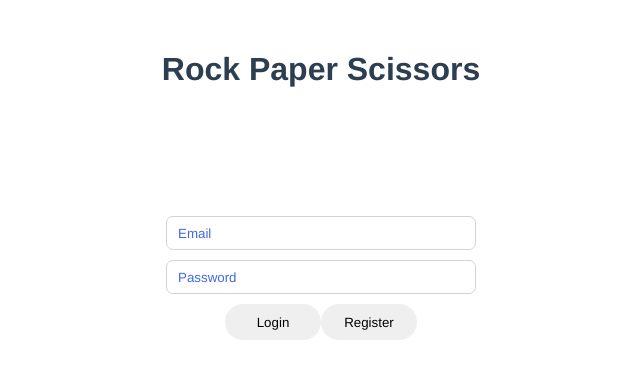
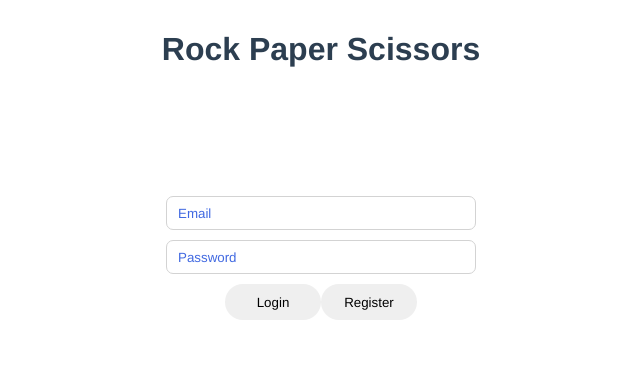
Before and after one commit to Razakai/rock-paper-scissors, a Vue app: page / in a window 1280 px wide. Shown: the top 378 px of the page, without its empty margins (319-959 px from the left). Built offline with nearby package versions, Linux system fonts and the light colour scheme.

Commit message:
fixed padding for reactiviy

```diff
--- a/src/App.vue
+++ b/src/App.vue
@@ -18,17 +18,12 @@ body, html{
   -moz-osx-font-smoothing: grayscale;
   text-align: center;
   color: #2c3e50;
-  /*background-image: url("./assets/chess.jpg");
-  background-position: center center;
-  background-attachment: fixed;
-  background-size: cover;*/
   min-height: 100vh;
   width: 100%;
-  //position: fixed;
   margin: 0;
 }
 
 h1 {
-  padding: 30px;
+  padding: 10px 30px 30px 30px;
 }
 </style>
```
